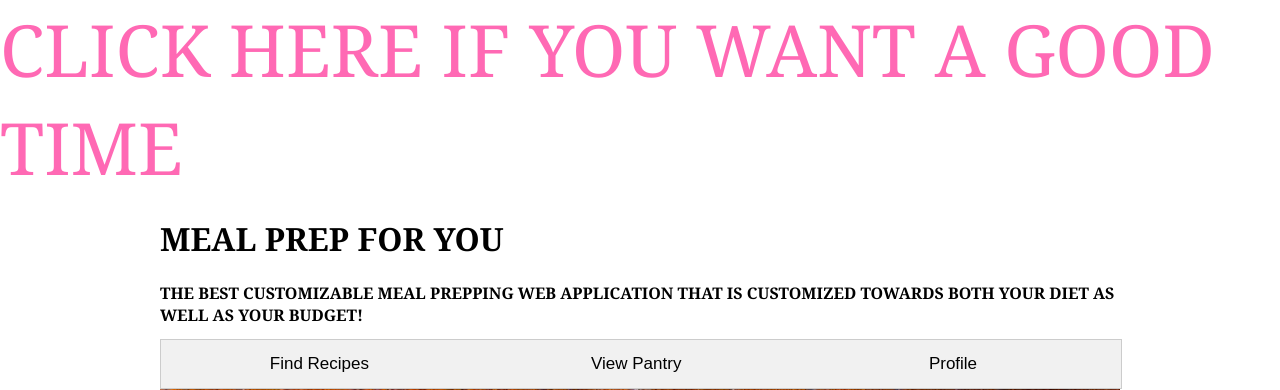
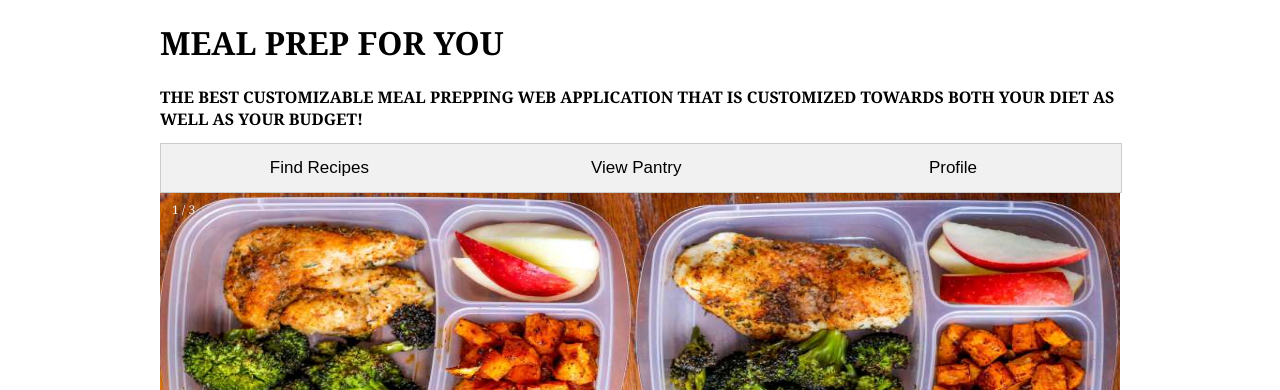
Before and after one commit to ashih2018/meal-prep-4-u, a Flask app: page / in a window 1280 px wide. Shown: the top 390 px of the page. Run offline with Flask 2, Linux system fonts and the light colour scheme.

Commit message:
removed rick roll

```diff
--- a/project/templates/index.html
+++ b/project/templates/index.html
@@ -7,12 +7,6 @@
     <script src="scripts/html5shiv.js"></script>
   </head>
   <body>
-    <a
-      style="font-size:72px; color:#ff69b4"
-      href="https://youtu.be/dQw4w9WgXcQ"
-    >
-      CLICK HERE IF YOU WANT A GOOD TIME</a
-    >
     <div class="wrapper row1">
       <header id="header" class="clear">
         <div id="hgroup">
```
